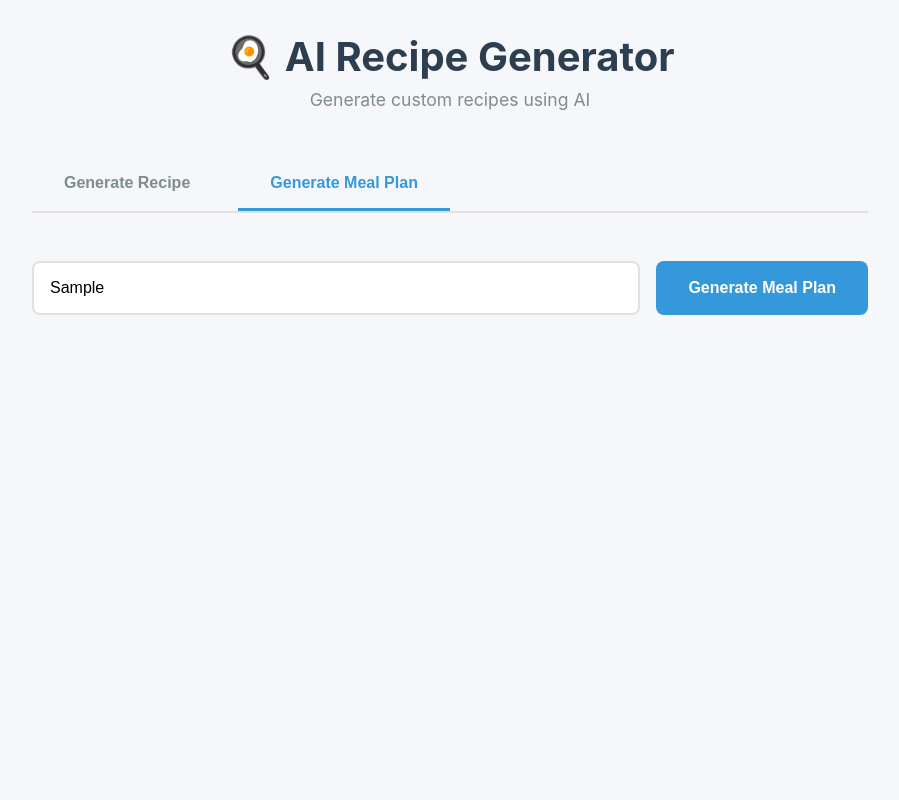
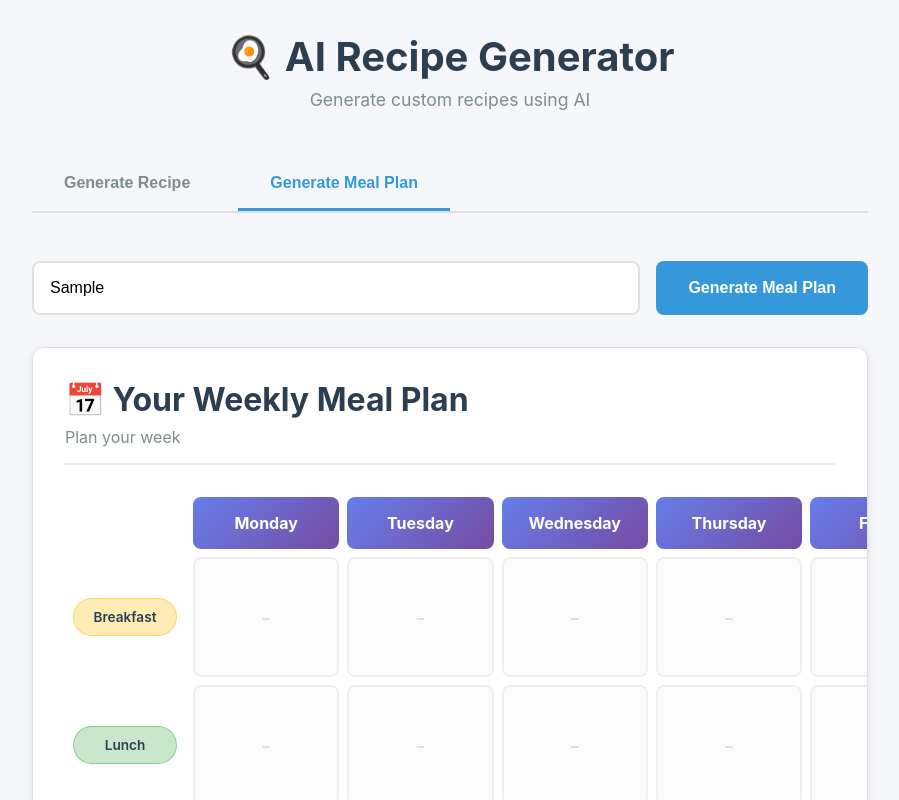
Before and after one commit to BrightonKahrs/Reci-PT, a React (Vite) app in the folder frontend/: page / in a window 1280 px wide. Both pictures are taken after typing "Sample" into the empty fields and a click on the button "Generate Meal Plan". Shown: the top 800 px of the page, without its empty margins (190-1089 px from the left). Built offline with nearby package versions, Linux system fonts and the light colour scheme.

Commit message:
UI enhancements to meal plan generator

```diff
--- a/frontend/src/App.css
+++ b/frontend/src/App.css
@@ -246,6 +246,7 @@
   border-radius: 12px;
   padding: 2rem;
   box-shadow: 0 2px 8px rgba(0, 0, 0, 0.1);
+  overflow-x: auto;
 }
 
 .plan-header {
@@ -265,6 +266,114 @@
   color: #7f8c8d;
 }
 
+/* Weekly Grid Layout */
+.weekly-grid {
+  display: flex;
+  flex-direction: column;
+  min-width: 1200px;
+}
+
+.weekly-grid-header {
+  display: grid;
+  grid-template-columns: 120px repeat(7, 1fr);
+  gap: 0.5rem;
+  margin-bottom: 0.5rem;
+}
+
+.day-header {
+  text-align: center;
+  font-weight: 700;
+  font-size: 1rem;
+  color: #2c3e50;
+  padding: 1rem 0.5rem;
+  background: linear-gradient(135deg, #667eea 0%, #764ba2 100%);
+  color: white;
+  border-radius: 8px;
+}
+
+.meal-row {
+  display: grid;
+  grid-template-columns: 120px repeat(7, 1fr);
+  gap: 0.5rem;
+  margin-bottom: 0.5rem;
+}
+
+.meal-type-label {
+  display: flex;
+  align-items: center;
+  justify-content: center;
+  padding: 0.5rem;
+}
+
+.meal-type-label .meal-badge {
+  width: 100%;
+  text-align: center;
+  padding: 0.6rem;
+  font-size: 0.85rem;
+}
+
+.meal-cell {
+  background: #f8f9fa;
+  border: 2px solid #e0e0e0;
+  border-radius: 8px;
+  padding: 1rem;
+  min-height: 120px;
+  display: flex;
+  flex-direction: column;
+  justify-content: center;
+  transition: all 0.3s;
+}
+
+.meal-cell.filled {
+  background: white;
+  border-color: #3498db;
+  cursor: pointer;
+}
+
+.meal-cell.filled:hover {
+  box-shadow: 0 4px 8px rgba(52, 152, 219, 0.2);
+  transform: translateY(-2px);
+}
+
+.meal-cell.empty {
+  opacity: 0.5;
+}
+
+.empty-placeholder {
+  text-align: center;
+  color: #bdc3c7;
+  font-size: 1.5rem;
+}
+
+.meal-title {
+  font-weight: 600;
+  font-size: 0.9rem;
+  color: #2c3e50;
+  margin-bottom: 0.5rem;
+  line-height: 1.3;
+}
+
+.meal-servings {
+  font-size: 0.75rem;
+  color: #7f8c8d;
+  margin-bottom: 0.5rem;
+}
+
+.meal-macros {
+  display: flex;
+  gap: 0.5rem;
+  font-size: 0.7rem;
+  color: #95a5a6;
+  flex-wrap: wrap;
+}
+
+.meal-macros span {
+  background: #ecf0f1;
+  padding: 0.2rem 0.4rem;
+  border-radius: 4px;
+}
+
+/* Old card styles - keep for backward compatibility */
 .plans-grid {
   display: grid;
   grid-template-columns: repeat(auto-fill, minmax(300px, 1fr));
@@ -422,4 +531,32 @@
   .plans-grid {
     grid-template-columns: 1fr;
   }
+
+  .recipe-plan-container {
+    padding: 1rem;
+  }
+
+  .weekly-grid {
+    min-width: auto;
+  }
+
+  .weekly-grid-header,
+  .meal-row {
+    grid-template-columns: 80px repeat(7, 100px);
+    font-size: 0.75rem;
+  }
+
+  .day-header {
+    font-size: 0.75rem;
+    padding: 0.5rem 0.25rem;
+  }
+
+  .meal-cell {
+    min-height: 80px;
+    padding: 0.5rem;
+  }
+
+  .meal-title {
+    font-size: 0.75rem;
+  }
 }
--- a/frontend/src/App.jsx
+++ b/frontend/src/App.jsx
@@ -175,64 +175,59 @@ function App() {
           </div>
         )}
 
-        {recipePlan && (
+        {activeTab === 'plan' && (
           <div className="recipe-plan-container">
             <div className="plan-header">
               <h2>📅 Your Weekly Meal Plan</h2>
-              <p className="plan-count">{recipePlan.length} meals planned</p>
+              <p className="plan-count">{recipePlan ? `${recipePlan.length} meals planned` : 'Plan your week'}</p>
             </div>
 
-            <div className="plans-grid">
-              {recipePlan.map((plan, index) => {
-                // Handle meal_day as either string or array
-                const formatDay = (day) => day.charAt(0).toUpperCase() + day.slice(1)
-                const dayDisplay = Array.isArray(plan.meal_day)
-                  ? plan.meal_day.map(formatDay).join(', ')
-                  : formatDay(plan.meal_day)
+            <div className="weekly-grid">
+              <div className="weekly-grid-header">
+                <div className="meal-type-label"></div>
+                {['Monday', 'Tuesday', 'Wednesday', 'Thursday', 'Friday', 'Saturday', 'Sunday'].map(day => (
+                  <div key={day} className="day-header">{day}</div>
+                ))}
+              </div>
+
+              {['breakfast', 'lunch', 'snack', 'dinner'].map(mealType => (
+                <div key={mealType} className="meal-row">
+                  <div className="meal-type-label">
+                    <span className={`meal-badge ${mealType}`}>
+                      {mealType.charAt(0).toUpperCase() + mealType.slice(1)}
+                    </span>
+                  </div>
+
+                  {['monday', 'tuesday', 'wednesday', 'thursday', 'friday', 'saturday', 'sunday'].map(day => {
+                    // Find matching plan for this day/meal combination
+                    const plan = recipePlan?.find(p =>
+                      p.meal_type === mealType &&
+                      (Array.isArray(p.meal_day) ? p.meal_day.includes(day) : p.meal_day === day)
+                    )
 
                     return (
-                  <div key={index} className="plan-card">
-                    <div className="plan-day">
-                      <span className="day-emoji">📅</span>
-                      <span className="day-name">{dayDisplay}</span>
-                    </div>
-                    <div className="plan-meal-type">
-                      <span className={`meal-badge ${plan.meal_type}`}>
-                        {plan.meal_type.charAt(0).toUpperCase() + plan.meal_type.slice(1)}
-                      </span>
-                    </div>
-                    <div className="plan-theme">
-                      <h3>{plan.recipe_title}</h3>
-                    </div>
+                      <div key={`${day}-${mealType}`} className={`meal-cell ${plan ? 'filled' : 'empty'}`}>
+                        {plan ? (
+                          <>
+                            <div className="meal-title">{plan.recipe_title}</div>
                             {plan.servings && (
-                      <div className="plan-servings">
-                        <span className="servings-icon">🍽️</span>
-                        <span>{plan.servings} servings</span>
+                              <div className="meal-servings">🍽️ {plan.servings}</div>
+                            )}
+                            {plan.estimated_macros && (
+                              <div className="meal-macros">
+                                <span>{plan.estimated_macros.calories} cal</span>
+                                <span>P: {plan.estimated_macros.protein}g</span>
                               </div>
                             )}
-                    {plan.estimated_macros && (
-                      <div className="plan-macros">
-                        <div className="macro-item">
-                          <span className="macro-label">Cal</span>
-                          <span className="macro-value">{plan.estimated_macros.calories}</span>
-                        </div>
-                        <div className="macro-item">
-                          <span className="macro-label">P</span>
-                          <span className="macro-value">{plan.estimated_macros.protein}g</span>
-                        </div>
-                        <div className="macro-item">
-                          <span className="macro-label">F</span>
-                          <span className="macro-value">{plan.estimated_macros.fat}g</span>
-                        </div>
-                        <div className="macro-item">
-                          <span className="macro-label">C</span>
-                          <span className="macro-value">{plan.estimated_macros.carbohydrates}g</span>
-                        </div>
-                      </div>
+                          </>
+                        ) : (
+                          <div className="empty-placeholder">-</div>
                         )}
                       </div>
                     )
                   })}
+                </div>
+              ))}
             </div>
           </div>
         )}
```
Lines whose indentation alone changed are shown as unchanged.
